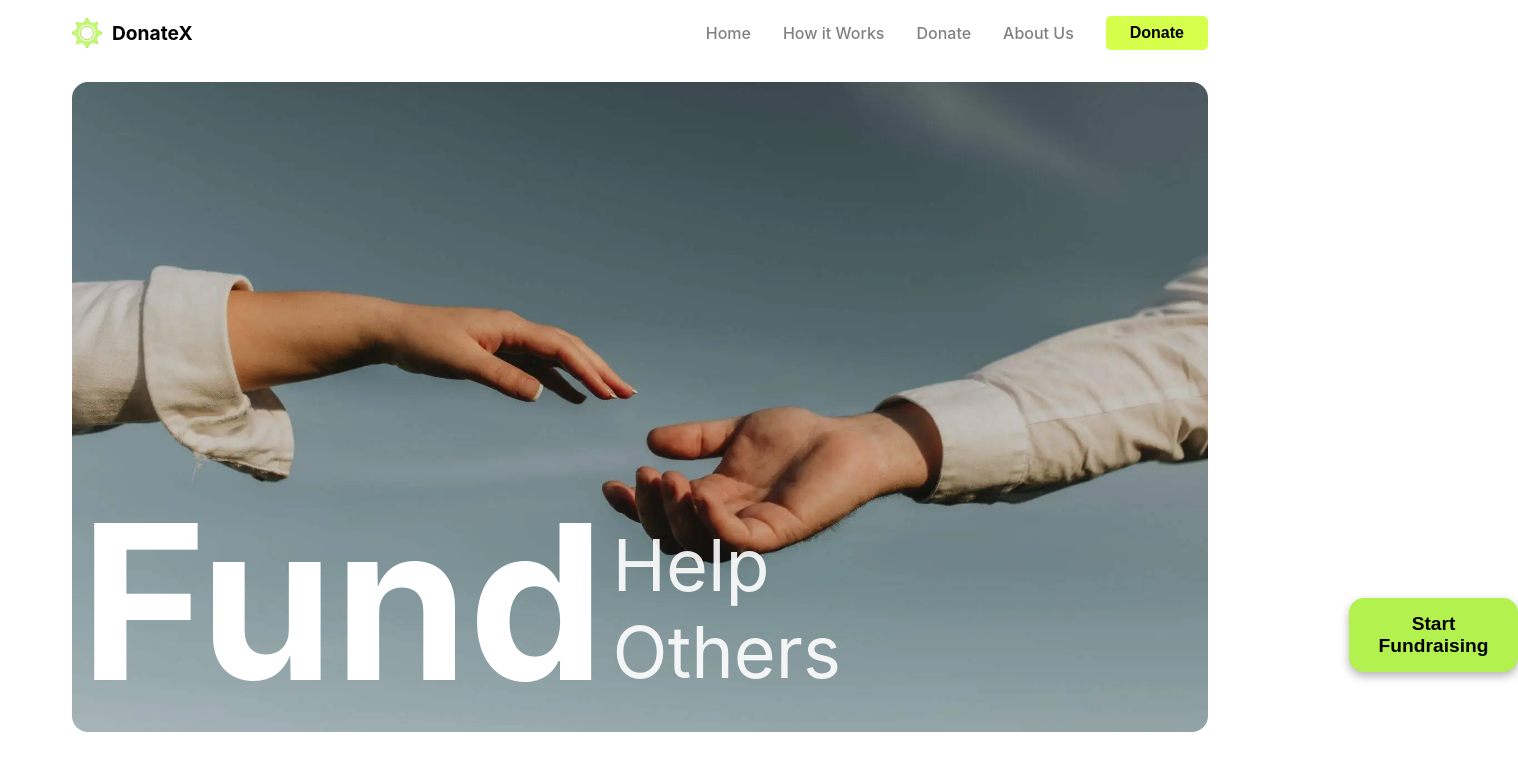
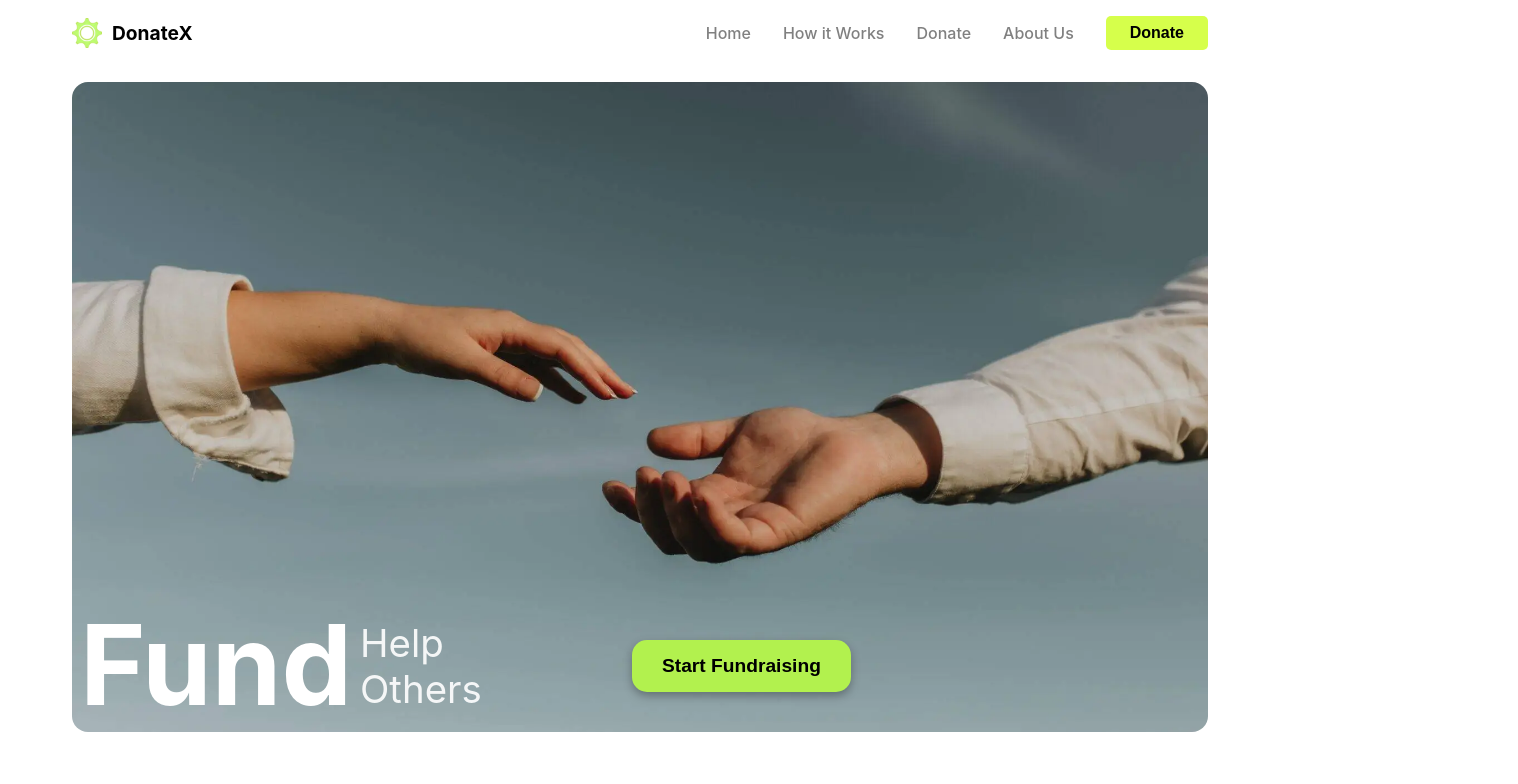
Before and after one commit to mrinnnmoy/DonateX, a React (Vite) app in the folder client/: page / in a window 1280 px wide. Shown: the top 784 px of the page, 1518 px wide, since content can reach past the window. Built offline with nearby package versions, Linux system fonts and the light colour scheme.

Commit message:
minor-uiFix

```diff
--- a/client/src/App.css
+++ b/client/src/App.css
@@ -187,6 +187,22 @@
 
     .start-fundraising-button {
         display: none;
+    }
+}
+
+@media (min-width: 768px) {
+    .banner-text h1 {
+        font-size: 7rem;
+    }
+
+    .banner-text p {
+        font-size: 2.4rem;
+        width: 10rem;
+        margin: 1.25rem 0;
+    }
+
+    .start-fundraising-button {
+        margin: 0 0 2.5rem 7rem;
     }
 }
 
@@ -524,6 +540,36 @@
     }
 }
 
+@media (min-width: 768px) {
+    .top-left {
+        width: 100px;
+        height: 150px;
+        top: 2rem;
+        left: 1rem;
+    }
+
+    .top-right {
+        width: 100px;
+        height: 150px;
+        top: 2rem;
+        right: 1rem;
+    }
+
+    .bottom-left {
+        width: 150px;
+        height: 100px;
+        bottom: 6rem;
+        left: 5rem;
+    }
+
+    .bottom-right {
+        width: 150px;
+        height: 100px;
+        bottom: 6rem;
+        right: 5rem;
+    }
+}
+
 /* --- About --- */
 .faq-container {
     margin: 50px auto;
```
